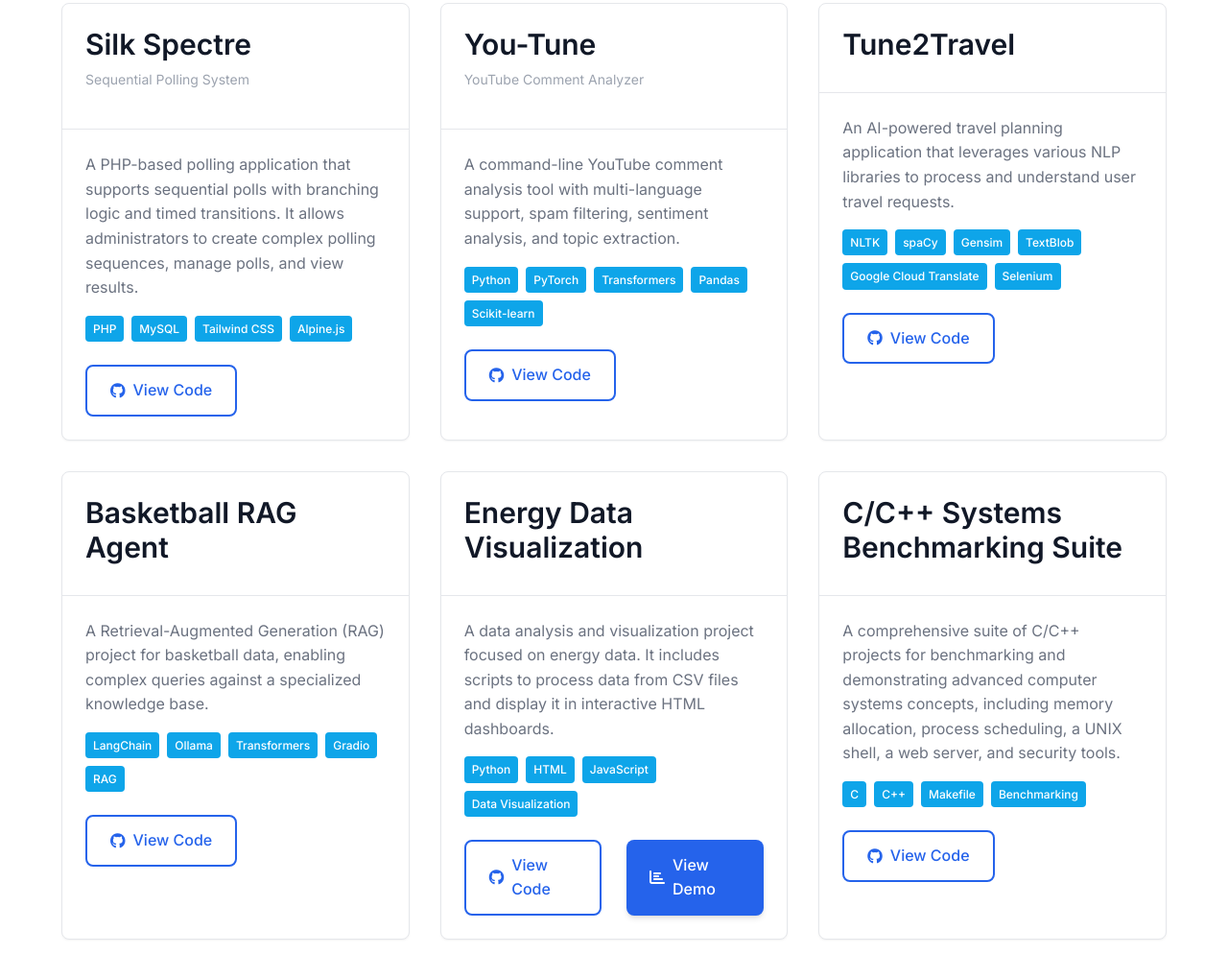
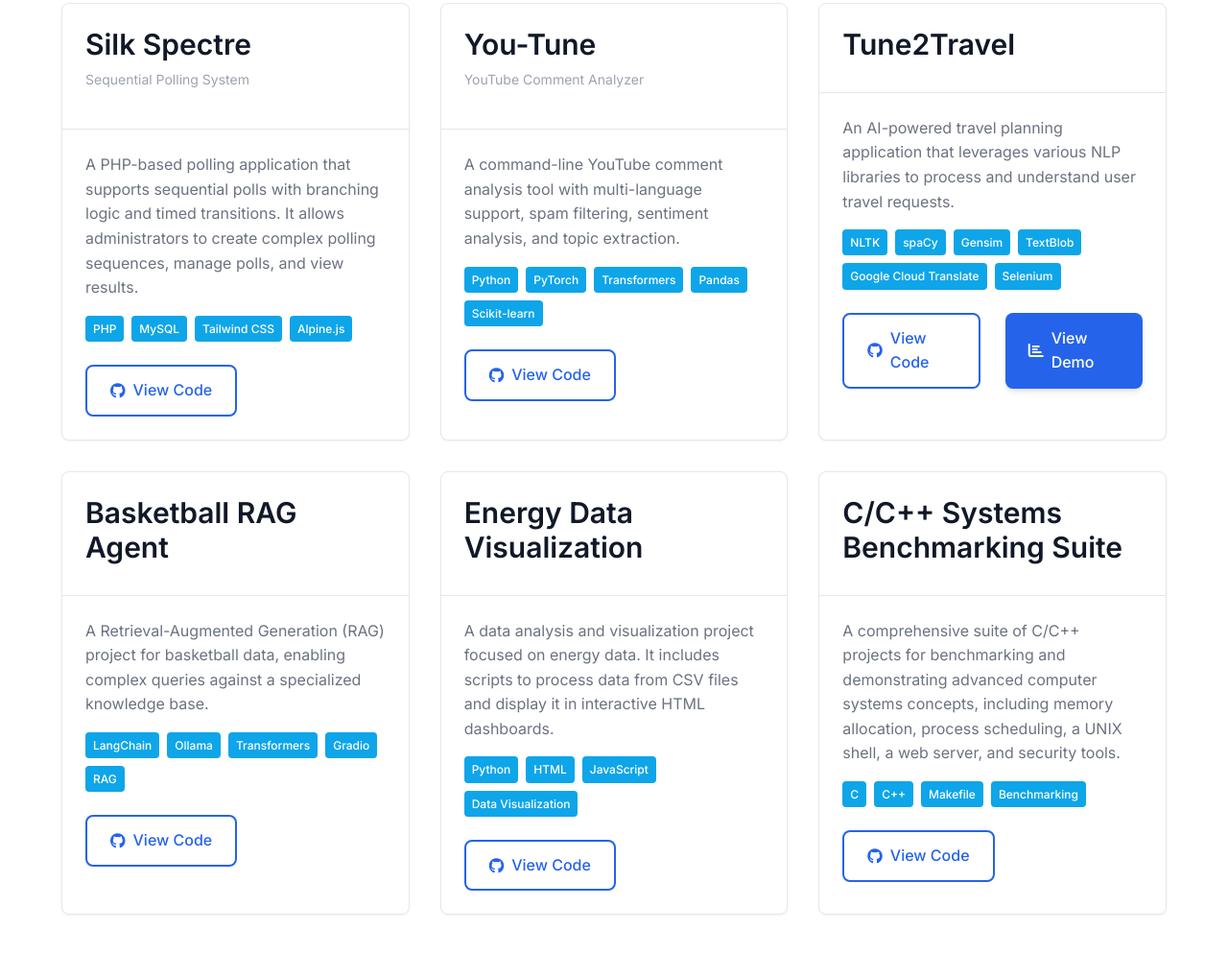
Before and after one commit to mertBiricik/mertbiricik.github.io, an Eleventy site: page src/projects.njk in a window 1280 px wide. Shown: the part 346-1340 px from the top of the page at 96% size. Built offline with nearby package versions, Linux system fonts and the light colour scheme; Eleventy itself is replaced by a stand-in of ours; files that its build step writes are made by us from their sources.

Commit message:
feat: Add demo link for Tune2Travel and generalize project demo links

```diff
--- a/src/_data/projects.js
+++ b/src/_data/projects.js
@@ -36,6 +36,7 @@
     overview: 'An AI-powered travel planning application that leverages various NLP libraries to process and understand user travel requests.',
     tech: ['NLTK', 'spaCy', 'Gensim', 'TextBlob', 'Google Cloud Translate', 'Selenium'],
     sourceLink: 'https://github.com/mertBiricik/tune2travel.git',
+    demoLink: 'https://listenandtravelwithme.khas.edu.tr/',
     featured: false,
   },
   {
--- a/src/projects.njk
+++ b/src/projects.njk
@@ -36,8 +36,8 @@
             {% if project.sourceLink %}
               <a href="{{ project.sourceLink }}" class="btn btn-outline" target="_blank" rel="noopener noreferrer" style="margin-right: 10px;"><i class="fab fa-github"></i> View Code</a>
             {% endif %}
-            {% if project.id == 'enerdata' %}
-              <a href="/demos/enerdata-primary-energy/" class="btn btn-primary">
+            {% if project.demoLink %}
+              <a href="{{ project.demoLink }}" class="btn btn-primary" target="_blank" rel="noopener noreferrer">
                 <i class="fas fa-chart-bar"></i> View Demo
               </a>
             {% endif %}
```
